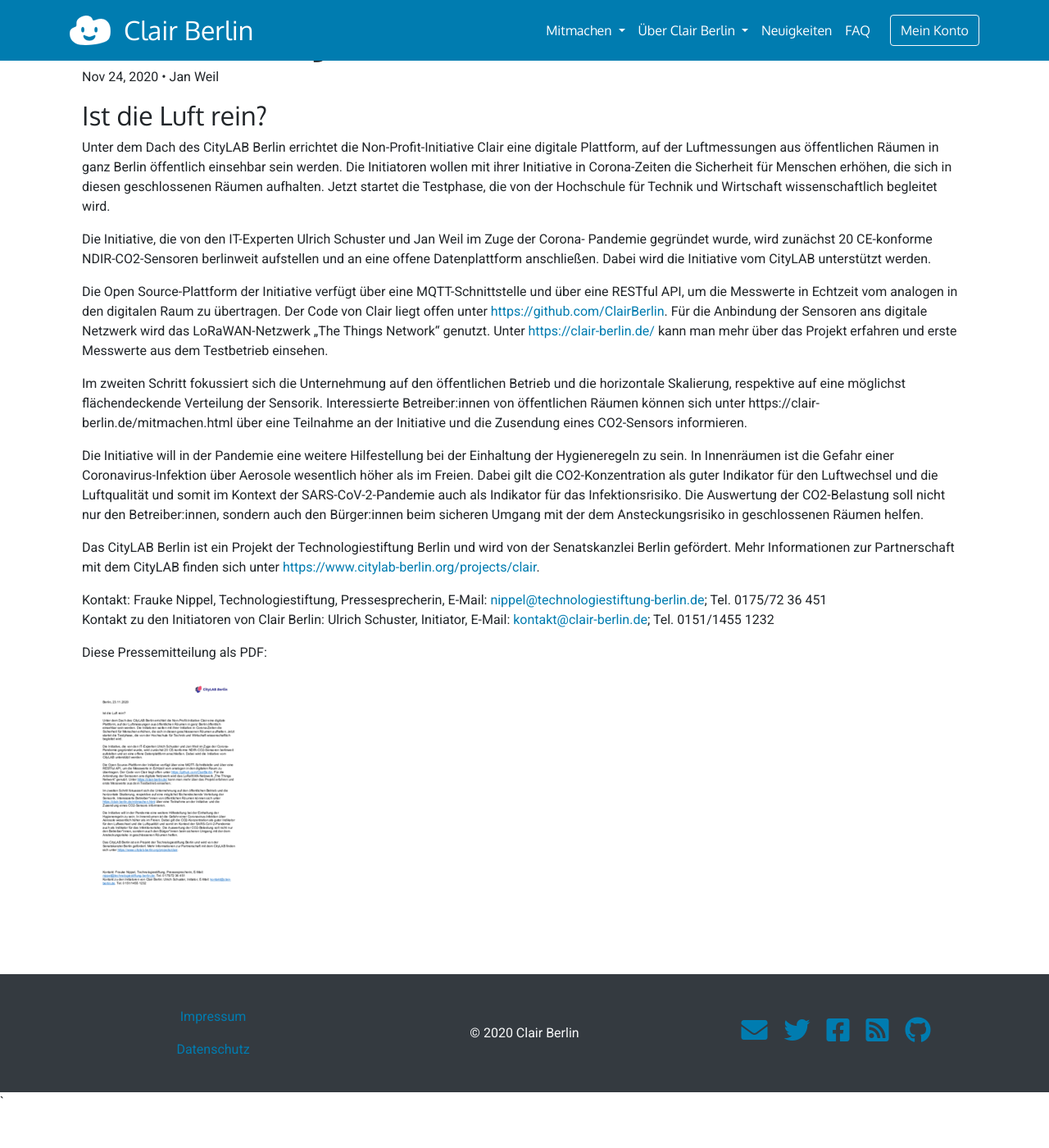
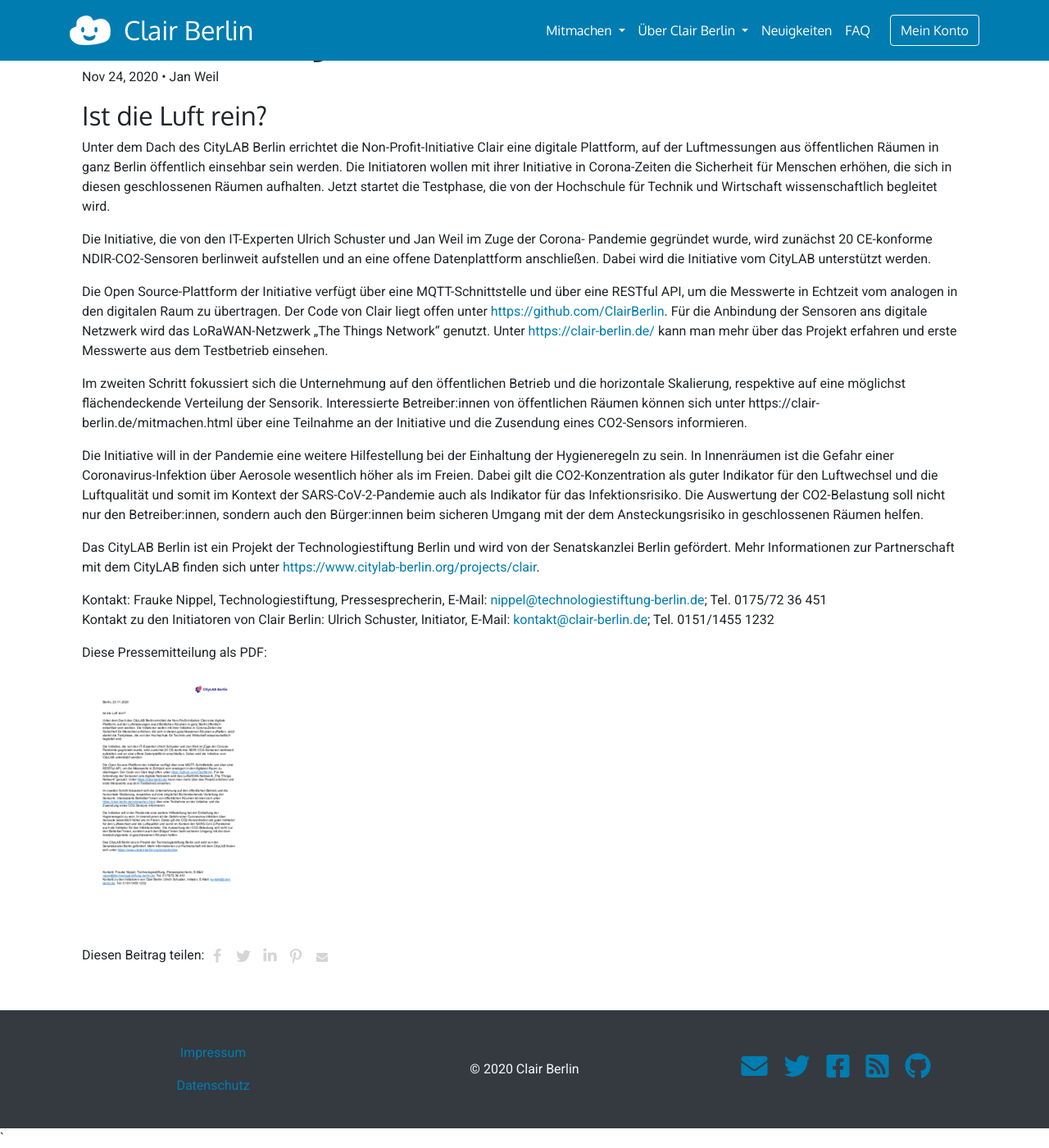
Before and after one commit to ClairBerlin/clair-website, a Jekyll site: the page built from _posts/2020-11-24-pm-ist-die-luft-rein.md, in a window 1280 px wide and 1400 px high, scrolled down 146 px. Shown: the whole window at 82% size. Built offline with Jekyll 4.4.1, drawn with Linux system fonts in a browser that asks for light colours; before the commit the page ends 1502 px from its top, so only the background shows below that.

Commit message:
Add share buttons to blog posts

```diff
--- /dev/null
+++ b/_includes/share_buttons.html
@@ -0,0 +1,47 @@
+{% if include.pageurl != nil and include.pageurl != '' %}
+    {% assign pageurl = include.pageurl %}
+{% else %}
+    {% assign pageurl = page.url %}
+{% endif %}
+
+<style>
+#share-buttons {
+  display: inline-block;
+  vertical-align: middle;
+}
+#share-buttons:after {
+  content: "";
+  display: block;
+  clear: both;
+}
+#share-buttons > div {
+    position: relative;
+    text-align: left;
+    height: 36px;
+    width: 32px;
+    float: left;
+    text-align: center;
+}
+#share-buttons > div > svg {height: 16px; fill: #d5d5d5; margin-top: 10px;}
+#share-buttons > div:hover {cursor: pointer;}
+#share-buttons > div.facebook:hover > svg {fill: #3B5998;}
+#share-buttons > div.twitter:hover > svg {fill: #55ACEE;}
+#share-buttons > div.linkedin:hover > svg {fill: #0077b5;}
+#share-buttons > div.pinterest:hover > svg {fill: #CB2027;}
+#share-buttons > div.mail:hover > svg {fill: #7D7D7D;}
+#share-buttons > div.facebook > svg {height: 18px; margin-top: 9px;}
+#share-buttons > div.twitter > svg {height: 20px; margin-top: 8px;}
+#share-buttons > div.linkedin > svg {height: 19px; margin-top: 7px;}
+#share-buttons > div.pinterest > svg {height: 20px; margin-top: 9px;}
+#share-buttons > div.mail > svg {height: 14px; margin-top: 11px;}
+</style>
+
+<div class="mt-4">
+  <span>Diesen Beitrag teilen:</span><div id="share-buttons">
+    <div class="facebook" title="Bei Facebook teilen" onclick="window.open('http://www.facebook.com/share.php?u={{ site.url }}{{ pageurl }}');"><svg viewBox="0 0 1792 1792" xmlns="http://www.w3.org/2000/svg"><path d="M1343 12v264h-157q-86 0-116 36t-30 108v189h293l-39 296h-254v759h-306v-759h-255v-296h255v-218q0-186 104-288.5t277-102.5q147 0 228 12z"/></svg></div>
+    <div class="twitter" title="Bei Twitter teilen" onclick="window.open('http://twitter.com/home?status={{ site.url }}{{ pageurl }}');"><svg viewBox="0 0 1792 1792" xmlns="http://www.w3.org/2000/svg"><path d="M1684 408q-67 98-162 167 1 14 1 42 0 130-38 259.5t-115.5 248.5-184.5 210.5-258 146-323 54.5q-271 0-496-145 35 4 78 4 225 0 401-138-105-2-188-64.5t-114-159.5q33 5 61 5 43 0 85-11-112-23-185.5-111.5t-73.5-205.5v-4q68 38 146 41-66-44-105-115t-39-154q0-88 44-163 121 149 294.5 238.5t371.5 99.5q-8-38-8-74 0-134 94.5-228.5t228.5-94.5q140 0 236 102 109-21 205-78-37 115-142 178 93-10 186-50z"/></svg></div>
+    <div class="linkedin" title="Bei Linkedin teilen" onclick="window.open('https://www.linkedin.com/shareArticle?mini=true&url={{ site.url }}{{ pageurl }}&title=&summary=&source=');"><svg viewBox="0 0 1792 1792" xmlns="http://www.w3.org/2000/svg"><path d="M477 625v991h-330v-991h330zm21-306q1 73-50.5 122t-135.5 49h-2q-82 0-132-49t-50-122q0-74 51.5-122.5t134.5-48.5 133 48.5 51 122.5zm1166 729v568h-329v-530q0-105-40.5-164.5t-126.5-59.5q-63 0-105.5 34.5t-63.5 85.5q-11 30-11 81v553h-329q2-399 2-647t-1-296l-1-48h329v144h-2q20-32 41-56t56.5-52 87-43.5 114.5-15.5q171 0 275 113.5t104 332.5z"/></svg></div>
+    {% if page.image %}<div class="pinterest" title="Bei Pinterest teilen" onclick="window.open('https://pinterest.com/pin/create/button/?url=&media={{ site.url }}{{ page.image }}&description=');"><svg viewBox="0 0 1792 1792" xmlns="http://www.w3.org/2000/svg"><path d="M256 597q0-108 37.5-203.5t103.5-166.5 152-123 185-78 202-26q158 0 294 66.5t221 193.5 85 287q0 96-19 188t-60 177-100 149.5-145 103-189 38.5q-68 0-135-32t-96-88q-10 39-28 112.5t-23.5 95-20.5 71-26 71-32 62.5-46 77.5-62 86.5l-14 5-9-10q-15-157-15-188 0-92 21.5-206.5t66.5-287.5 52-203q-32-65-32-169 0-83 52-156t132-73q61 0 95 40.5t34 102.5q0 66-44 191t-44 187q0 63 45 104.5t109 41.5q55 0 102-25t78.5-68 56-95 38-110.5 20-111 6.5-99.5q0-173-109.5-269.5t-285.5-96.5q-200 0-334 129.5t-134 328.5q0 44 12.5 85t27 65 27 45.5 12.5 30.5q0 28-15 73t-37 45q-2 0-17-3-51-15-90.5-56t-61-94.5-32.5-108-11-106.5z"/></svg></div>{% endif %}
+    <div class="mail" title="Per Email teilen" onclick="window.open('mailto:?&body={{ site.url }}{{ pageurl }}');"><svg viewBox="0 0 1792 1792" xmlns="http://www.w3.org/2000/svg"><path d="M1792 710v794q0 66-47 113t-113 47h-1472q-66 0-113-47t-47-113v-794q44 49 101 87 362 246 497 345 57 42 92.5 65.5t94.5 48 110 24.5h2q51 0 110-24.5t94.5-48 92.5-65.5q170-123 498-345 57-39 100-87zm0-294q0 79-49 151t-122 123q-376 261-468 325-10 7-42.5 30.5t-54 38-52 32.5-57.5 27-50 9h-2q-23 0-50-9t-57.5-27-52-32.5-54-38-42.5-30.5q-91-64-262-182.5t-205-142.5q-62-42-117-115.5t-55-136.5q0-78 41.5-130t118.5-52h1472q65 0 112.5 47t47.5 113z"/></svg></div>
+  </div>
+</div>
--- a/_layouts/post.html
+++ b/_layouts/post.html
@@ -35,5 +35,7 @@ layout: page
     {%- endif -%}
 
     <a class="u-url" href="{{ page.url | relative_url }}" hidden></a>
+
+    {%- include share_buttons.html -%}
   </article>
 </div>
```
